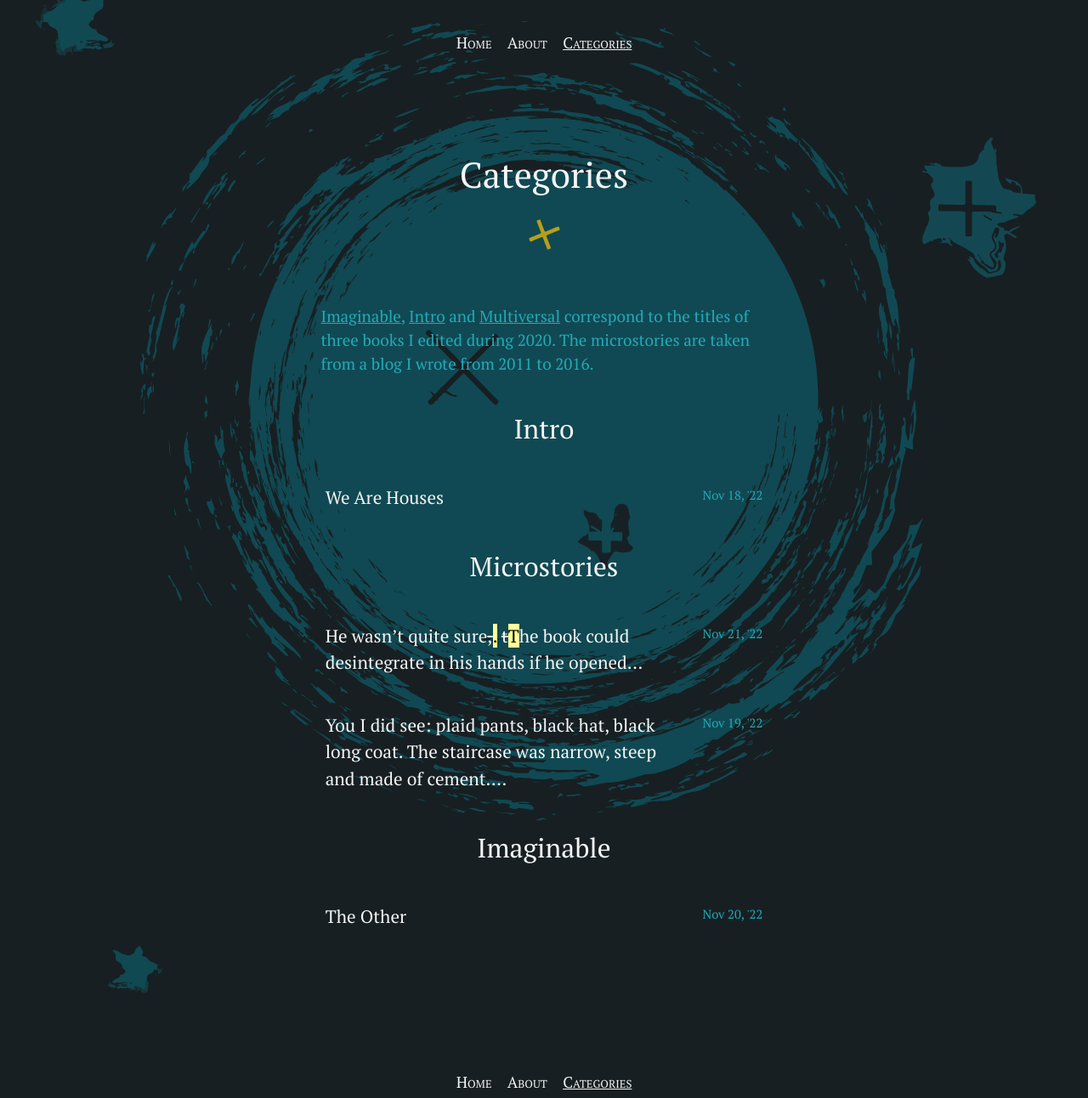
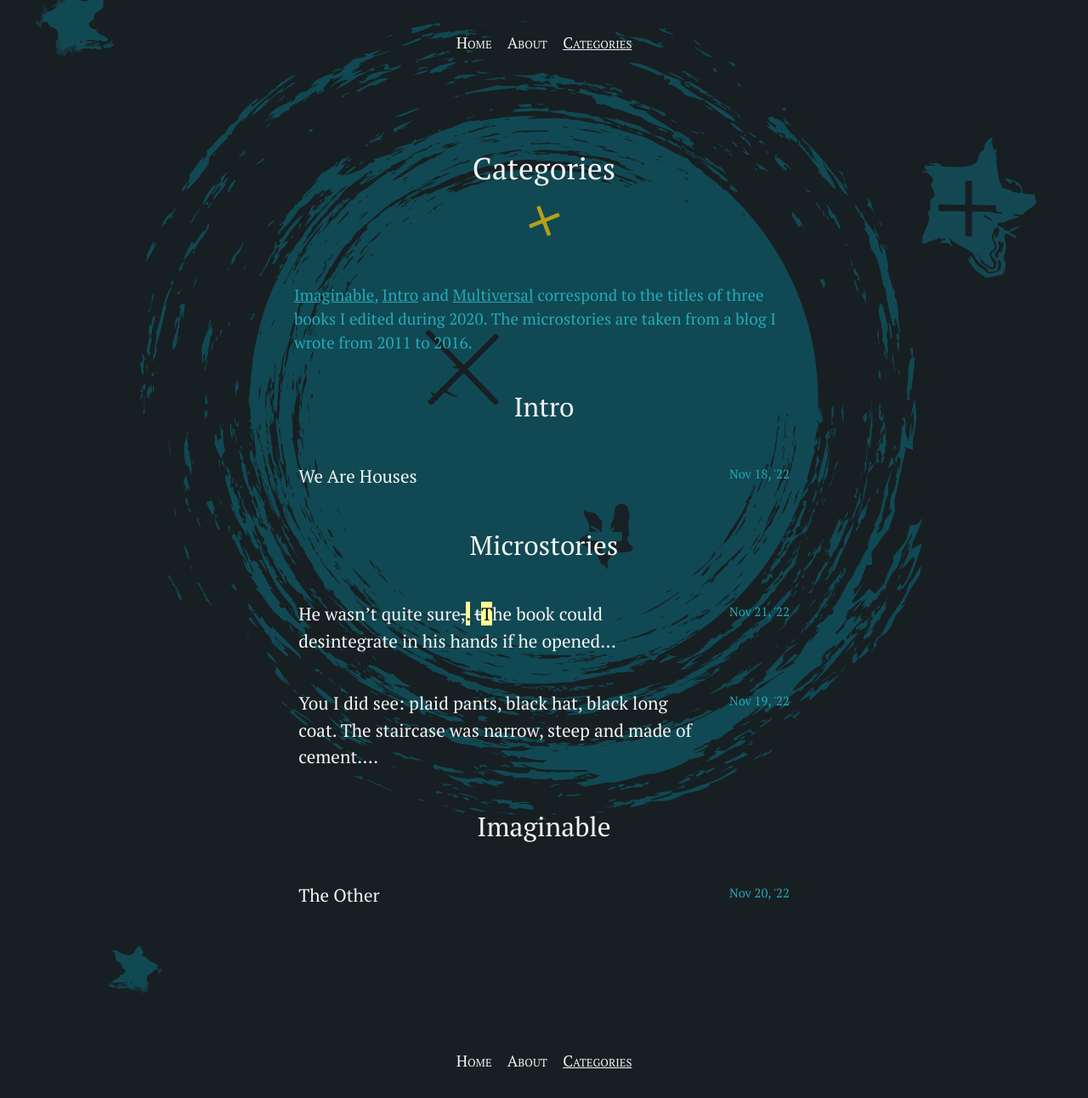
Before and after one commit to silvialohrmann/editorial, a Jekyll site: the page built from categories.html, in a window 1280 px wide. Shown: the whole page at 85% size. Built offline with Jekyll 4.4.1, drawn with Linux system fonts in a browser that asks for light colours; after the commit the page ends 1267 px from its top, so only the background shows below that.

Commit message:
Update _article.scss

```diff
--- a/_sass/_article.scss
+++ b/_sass/_article.scss
@@ -14,7 +14,7 @@
 }
 
 .post > h1 {
-  font-size: 2em;
+  font-size: 1.7em;
   max-width: 48rem;
   padding: 0 1em 1em 1em;
   text-align: center;
@@ -36,7 +36,7 @@
   margin-bottom: 1em;
     @media (max-width: $on-bigphone) {
     text-align: left;
-    font-size:140%;
+    font-size:180%;
   }
 }
 
@@ -92,7 +92,7 @@
 }
 
 .category-ul {
-  max-width: 25em;
+  max-width: 28em;
   margin: auto;
 }
 
```
